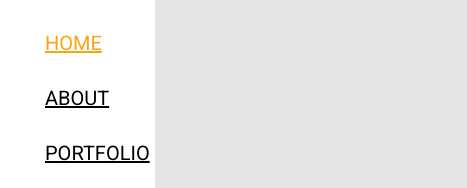
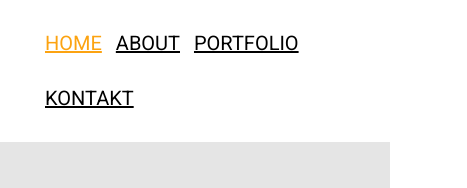
Before and after one commit to ToniDuzel/Learning_git, a plain HTML site: page index.html in a window 390 px wide. Shown: the top 188 px of the page, 467 px wide, since content can reach past the window. Drawn offline with nearby package versions, Linux system fonts and the light colour scheme.

Commit message:
fix responsive layout

```diff
--- a/main.css
+++ b/main.css
@@ -6,12 +6,7 @@ body{
 
 }
 
-@media(max-width: 500px){
-    aside{
-    flex-basis: 50%;
-    flex-grow: 0;
-    flex-shrink: 0;
-}}
+
 
 aside{
     flex-basis: 20%;
@@ -37,13 +32,6 @@ li{
     margin-left: 5px;
     margin-right: 5px;
     list-style: none;
-}
-
-@media(max-width: 500px){
-    li{
-        display: inline-block;
-
-    }
 }
 
 .slika{
@@ -176,3 +164,13 @@ h5{
     margin-top: 10px;
     color: grey;
 }
+
+@media(max-width: 500px){
+    li{
+        display: inline-block;
+
+    }
+    body{
+        display: block;
+    }
+}
```
